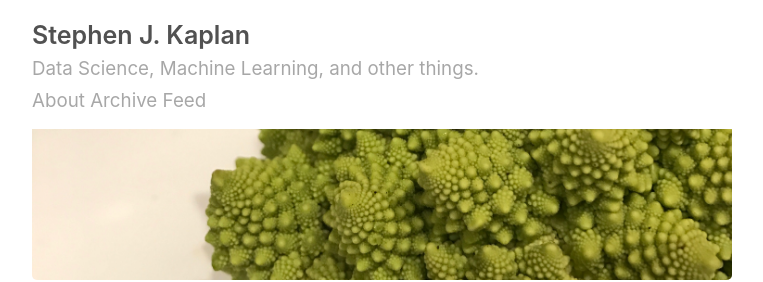
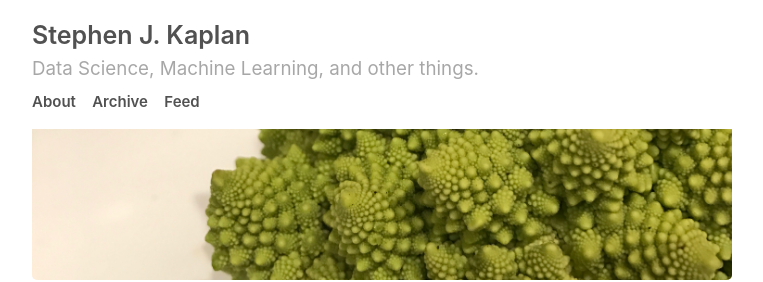
Before and after one commit to stephenjkaplan/stephenjkaplan.github.io, a Jekyll site: the page built from index.html, in a window 1280 px wide. Shown: the top 282 px of the page, without its empty margins (258-1021 px from the left). Built offline with Jekyll 4.4.1, drawn with Linux system fonts in a browser that asks for light colours; the list of posts is cut into pages by our own code.

Commit message:
header format

```diff
--- a/_layouts/default.html
+++ b/_layouts/default.html
@@ -12,7 +12,7 @@
           <a href="{{ site.baseurl }}/" title="Home">{{ site.title }}</a><br>
           <small>{{ site.tagline }}</small><br>
           {% for page in site.pages_list %}
-          <small><a href="{{ page[1]  }}">{{page[0]    }}  </a></small>
+          <a href="{{ page[1]  }}" style="margin-right: 10px; font-size: 60%;">{{page[0]}}</a>
           {% endfor %}
         </h3>
         <img src="images/romanesco_broc.jpeg" style="padding-top: 15px"/>
```
